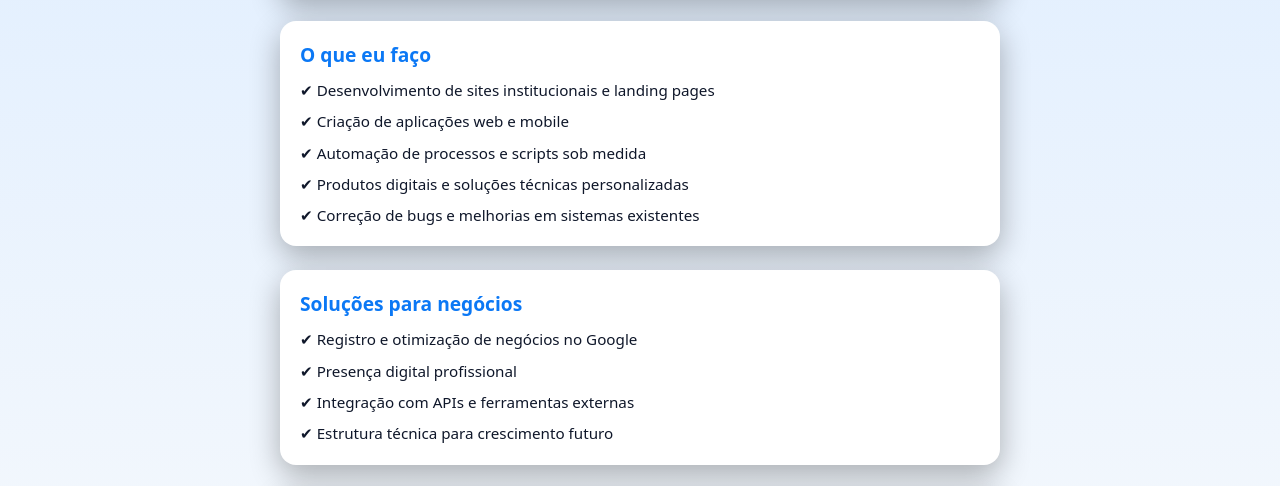
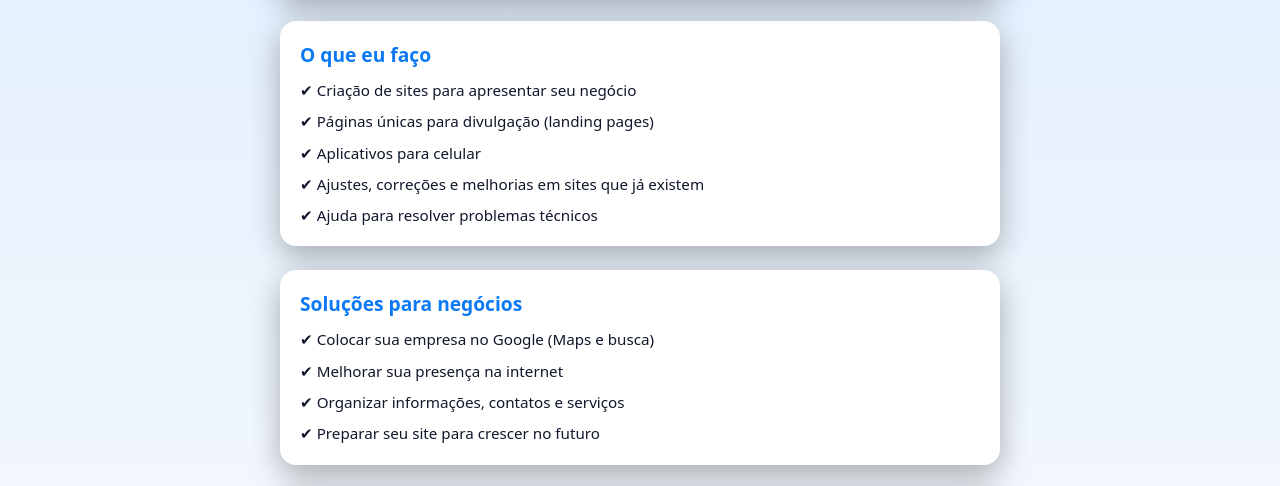
Before and after one commit to TiagoPaulino/me, a plain HTML site: page index.html in a window 1280 px wide. Shown: the part 247-733 px from the top of the page. Drawn offline with nearby package versions, Linux system fonts and the light colour scheme.

Commit message:
ajuste de texto, e opengraph

```diff
--- a/index.html
+++ b/index.html
@@ -185,29 +185,32 @@
     <section>
         <h2>O que eu faço</h2>
             <ul>
-        <li>✔ Desenvolvimento de sites institucionais e landing pages</li>
-        <li>✔ Criação de aplicações web e mobile</li>
-        <li>✔ Automação de processos e scripts sob medida</li>
-        <li>✔ Produtos digitais e soluções técnicas personalizadas</li>
-        <li>✔ Correção de bugs e melhorias em sistemas existentes</li>
+                <li>✔ Criação de sites para apresentar seu negócio</li>
+                <li>✔ Páginas únicas para divulgação (landing pages)</li>
+                <li>✔ Aplicativos para celular</li>
+                <li>✔ Ajustes, correções e melhorias em sites que já existem</li>
+                <li>✔ Ajuda para resolver problemas técnicos</li>
             </ul>
         </section>
+
 
         <section>
             <h2>Soluções para negócios</h2>
             <ul>
-        <li>✔ Registro e otimização de negócios no Google</li>
-        <li>✔ Presença digital profissional</li>
-        <li>✔ Integração com APIs e ferramentas externas</li>
-        <li>✔ Estrutura técnica para crescimento futuro</li>
+                <li>✔ Colocar sua empresa no Google (Maps e busca)</li>
+                <li>✔ Melhorar sua presença na internet</li>
+                <li>✔ Organizar informações, contatos e serviços</li>
+                <li>✔ Preparar seu site para crescer no futuro</li>
             </ul>
         </section>
+
 
         <section class="cta">
             <h2>Contato direto</h2>
             <p>Resposta rápida. Escopo claro. Soluções práticas.</p>
             <a href="https://wa.me/5511914689126" target="_blank">Falar no WhatsApp</a>
         </section>
+
 
     <footer>
     © 2026 • Soluções Digitais
```
Also changed, not shown: og-image.png. Lines whose indentation alone changed are shown as unchanged.
